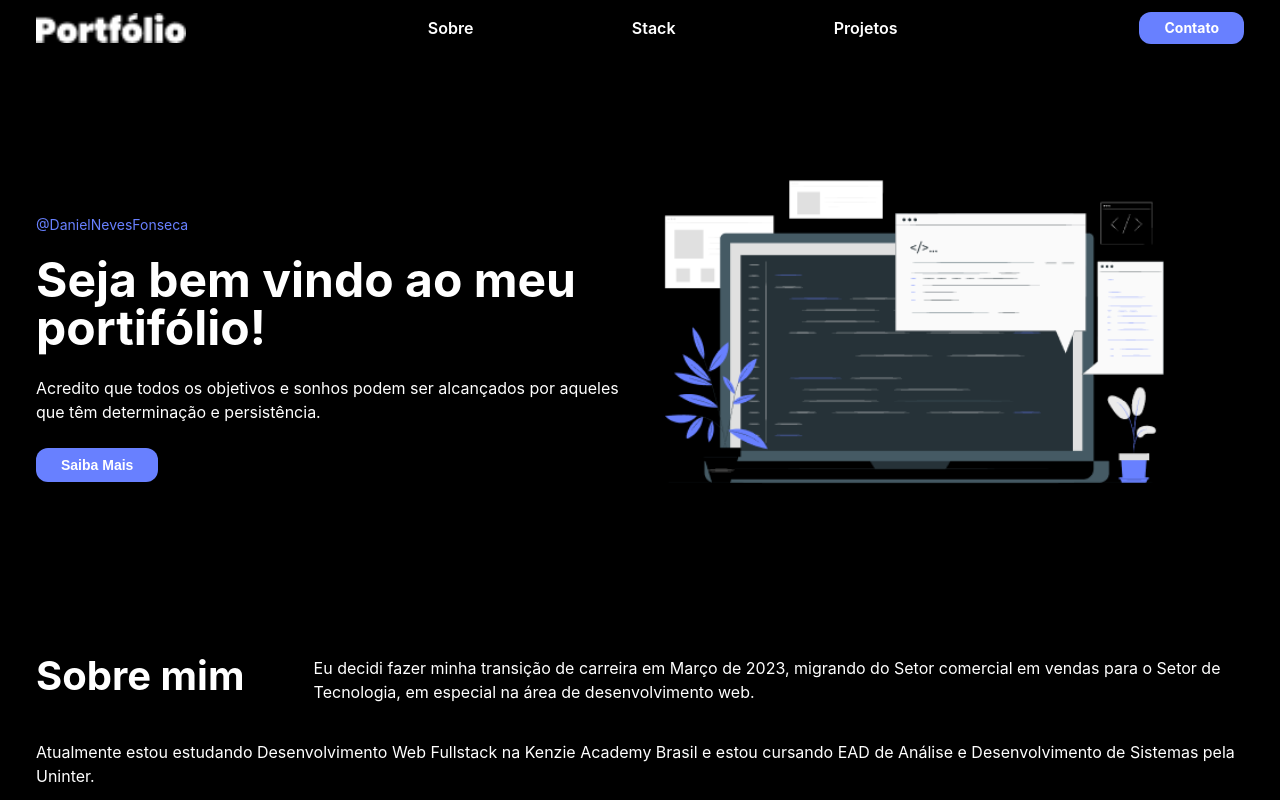
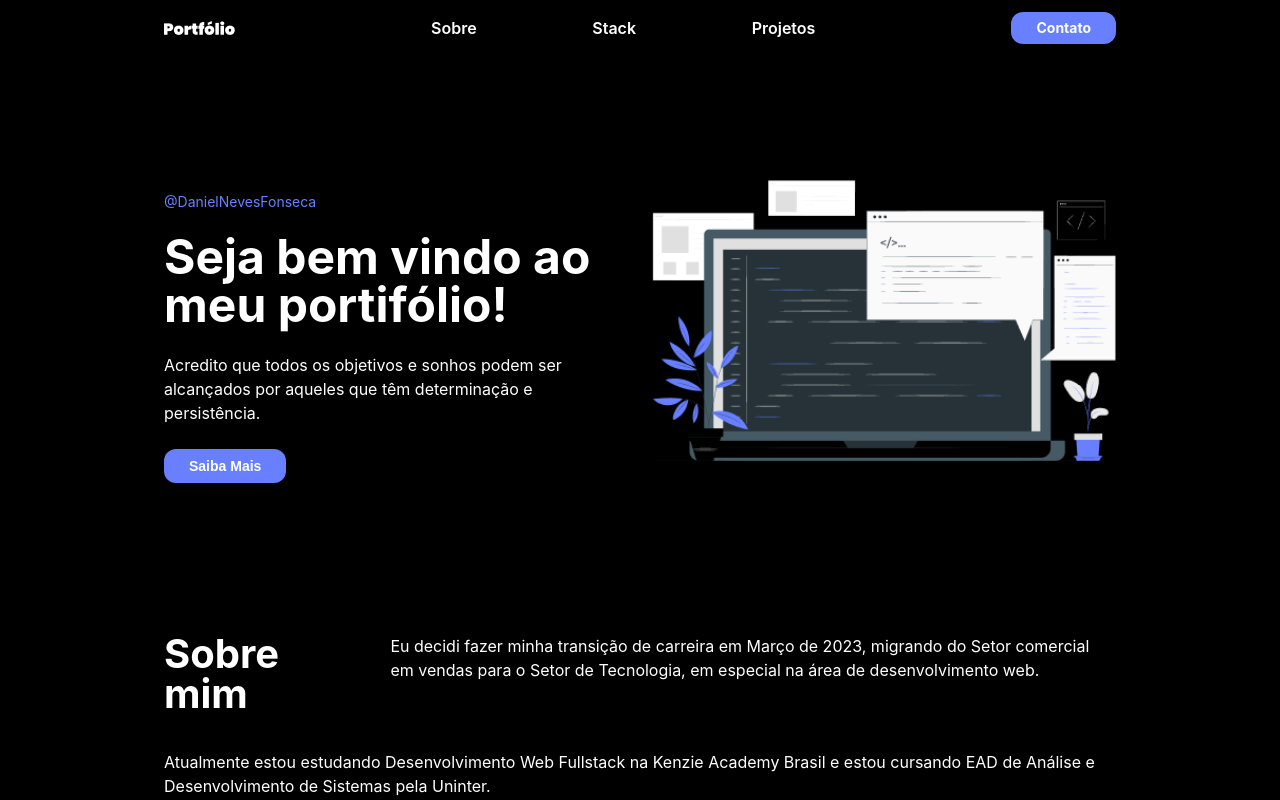
Before and after one commit to DanielNevesFonseca/React__MinimalPortfolio, a React (Vite) app: page / in a window 1280 px wide. Shown: the top 800 px of the page. Built offline with nearby package versions, Linux system fonts and the light colour scheme.

Commit message:
fix some css behaviors

```diff
--- a/src/components/header/style.module.css
+++ b/src/components/header/style.module.css
@@ -10,7 +10,7 @@
 
 .logo {
   object-fit: contain;
-  width: clamp(100px, 20%, 150px);
+  width: clamp(60px, 20%, 71px);
   cursor: pointer;
 }
 
--- a/src/styles/global.css
+++ b/src/styles/global.css
@@ -13,6 +13,10 @@
   /* Typography */
   --primary-font: "Inter", sans-serif;
 
+}
+
+html{
+  scroll-behavior: smooth;
 }
 
 body {
--- a/src/styles/index.css
+++ b/src/styles/index.css
@@ -11,7 +11,8 @@
   flex-direction: column;
   align-items: center;
   justify-content: center;
-  max-width: 1280px;
+  max-width: 1024px;
+  scroll-behavior: smooth;
 }
 
 .App {
```
